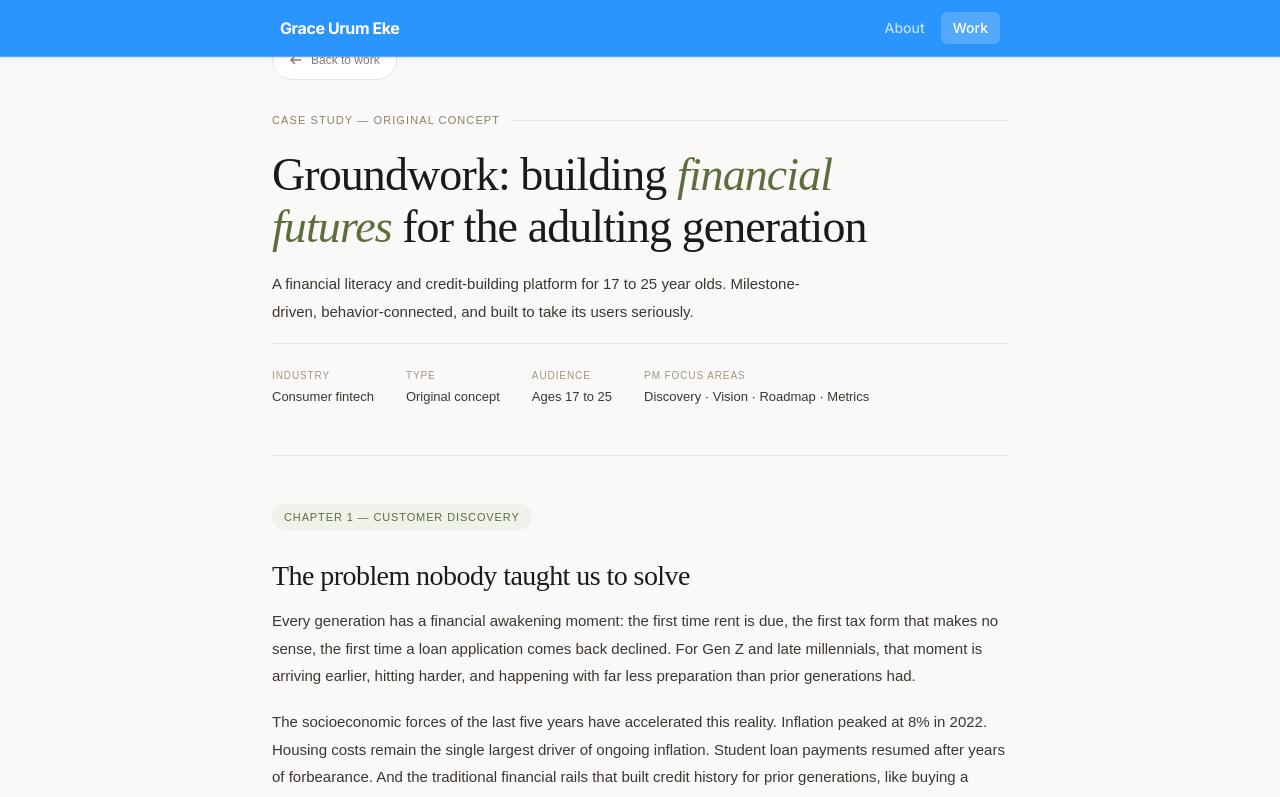
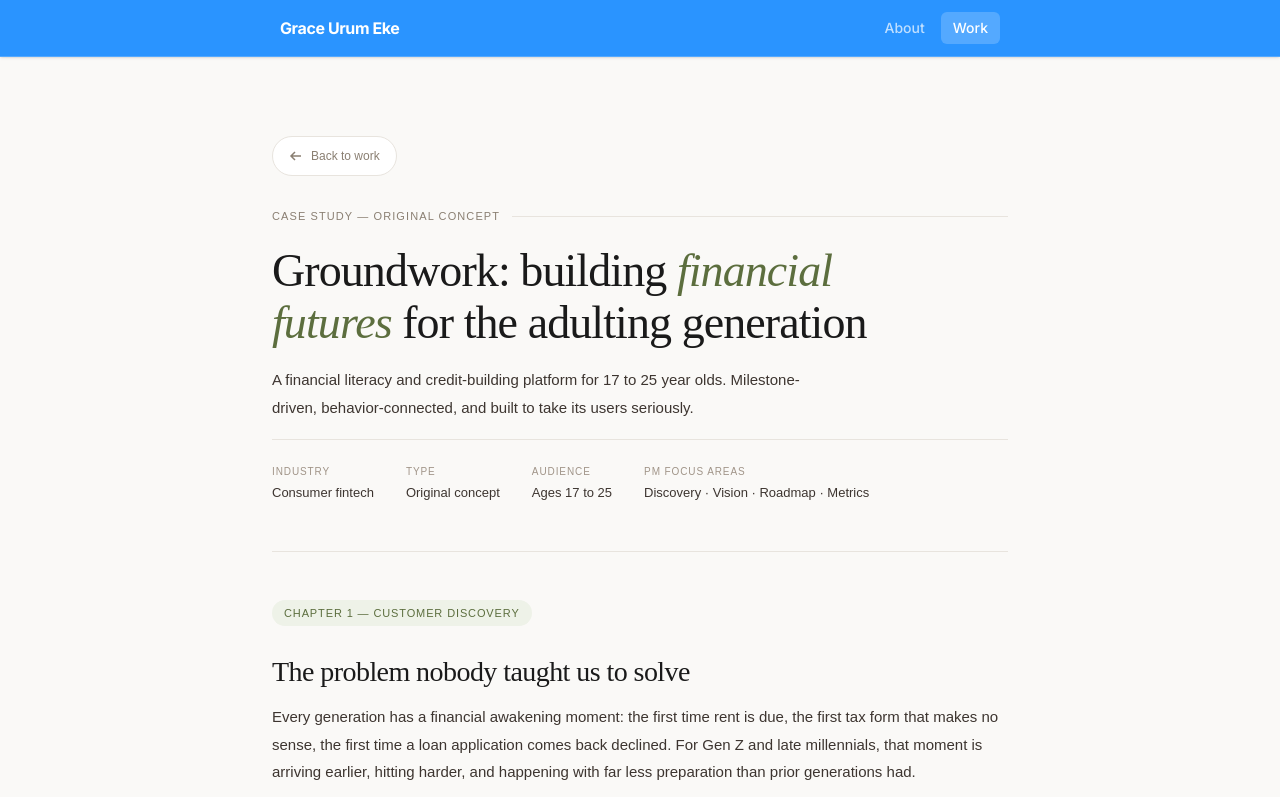
Before and after one commit to grace2002eke-gif/personal-site, a Next.js app: page /work/groundwork in a window 1280 px wide. Shown: the top 797 px of the page. Built offline with nearby package versions, Linux system fonts and the light colour scheme.

Commit message:
fix nav overlap on groundwork page

```diff
--- a/app/globals.css
+++ b/app/globals.css
@@ -77,7 +77,7 @@
   padding-bottom: 6rem;
   -webkit-font-smoothing: antialiased;
 }
-.gw-container { max-width: 800px; margin: 0 auto; padding: 0 2rem; }
+.gw-container { max-width: 800px; margin: 0 auto; padding: 6rem 2rem 0; }
 .gw-back-link {
   display: inline-flex; align-items: center; gap: 8px;
   font-size: 12px; font-weight: 500; color: #8a7f72; text-decoration: none;
```
